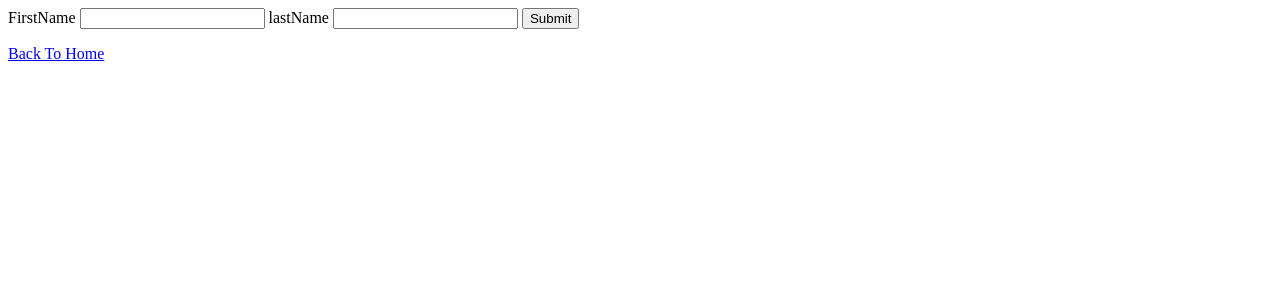
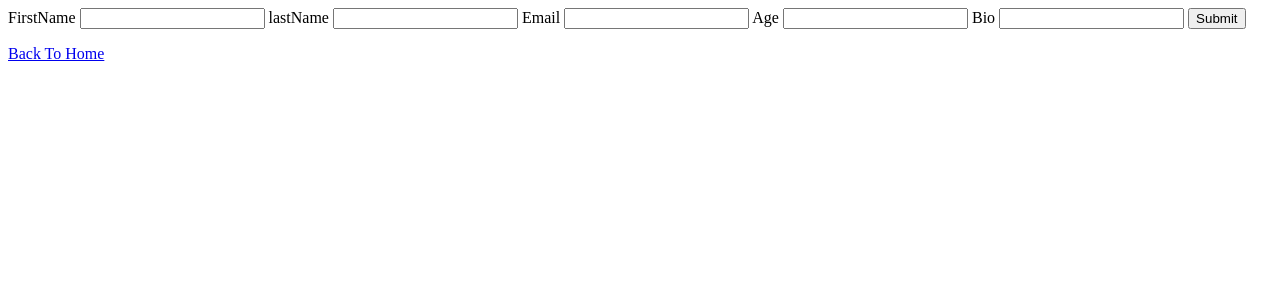
Before and after one commit to sabbir292/Top-Backend, a Node server app: page /create in a window 1280 px wide. Shown: the top 300 px of the page. Run offline with Node 20, Linux system fonts and the light colour scheme.

Commit message:
update and delete email age bio feature-added

```diff
--- a/gettingStarted/10-formValidation/controllers/userController.js
+++ b/gettingStarted/10-formValidation/controllers/userController.js
@@ -1,8 +1,13 @@
+const { use } = require("../routes/userRouter")
 const userStorage = require("../storages/userStorage")
 const {body, validationResult} = require("express-validator")
 
 const alphaErr = "Must only contain letters"
 const lengthErr = "Must be between 1 and 10 characters"
+const emailErr = "Entered is invalid"
+const numErr = "Must only contain Numbers"
+const ageLenthErr = "Must be between 1 and 120"
+const bioLenthErr = "Must be between 1 and 200 characters"
 
 const validateUser = [
     body("firstName").trim()
@@ -11,7 +16,19 @@ const validateUser = [
 
     body("lastName").trim()
     .isAlpha().withMessage(`Last Name ${alphaErr}`)
-    .isLength({min:1, max:10}).withMessage(`Last Name ${lengthErr}`)
+    .isLength({min:1, max:10}).withMessage(`Last Name ${lengthErr}`),
+    body("email").trim()
+    .isEmail().withMessage(`Email ${emailErr}`),
+
+    body("age").trim()
+    .optional({checkFalsy: true})
+    .isNumeric().withMessage(`Age ${numErr}`)
+    .isLength({min:1, max:120}).withMessage(`Age ${ageLenthErr}`),
+
+    body("bio").trim()
+    .optional({checkFalsy: true})
+    .matches(/^[A-Za-z\s]*$/).withMessage(`Bio ${alphaErr}`)
+    .isLength({min:1, max:200}).withMessage(`Bio ${bioLenthErr}`)
 ]
 
 exports.userListGet = (req, res) => {
@@ -24,6 +41,7 @@ exports.userListGet = (req, res) => {
 exports.userCreateGet = (req, res) => {
     res.render('createUser', {title: "Create User"})
 }
+
 exports.userCreatePost = [
     validateUser,
     (req, res) => {
@@ -35,9 +53,45 @@ exports.userCreatePost = [
             })
         }
 
-            const {firstName, lastName} = req.body
-            userStorage.addUser(firstName, lastName)
-            console.log(userStorage.getUsers(), firstName, lastName)
+            const {firstName, lastName, email, age, bio} = req.body
+            userStorage.addUser(firstName, lastName, email, age, bio)
+            console.log(userStorage.getUsers(),)
             res.redirect("/")
 }
 ]
+
+exports.userUpdateGet = (req, res) => {
+    const id = req.params.id
+    const user = userStorage.getUser(id)
+
+    res.render('updateUser', {
+        title: "Update User",
+        user: user,
+    })
+}
+
+exports.userUpdatePost = [
+    validateUser,
+
+    (req, res) => {
+    const errors = validationResult(req)
+    const user = userStorage.getUser(req.params.id)
+    if(!errors.isEmpty()){
+        return res.status(400).render('updateUser',{
+            title: "update Error",
+            user: user,
+            errors: errors.array()
+        })
+    }
+
+    const {firstName, lastName, email, age, bio} = req.body
+    const {id} = req.params
+
+    userStorage.updateUser(id, {firstName, lastName, email, age, bio})
+    res.redirect("/")
+}]
+
+exports.userDeletePost = (req, res) => {
+    userStorage.deleteUser(req.params.id)
+    res.redirect("/")
+}
--- a/gettingStarted/10-formValidation/routes/userRouter.js
+++ b/gettingStarted/10-formValidation/routes/userRouter.js
@@ -6,5 +6,9 @@ userRouter.get("/", userController.userListGet)
 userRouter.get("/create", userController.userCreateGet)
 userRouter.post("/create", userController.userCreatePost)
 
+userRouter.get("/:id/update", userController.userUpdateGet)
+userRouter.post("/:id/update", userController.userUpdatePost)
+
+userRouter.post("/:id/delete", userController.userDeletePost)
 
 module.exports = userRouter;
--- a/gettingStarted/10-formValidation/storages/userStorage.js
+++ b/gettingStarted/10-formValidation/storages/userStorage.js
@@ -12,14 +12,14 @@ class UserStorage{
         return this.storage[id]
     }
 
-    addUser(firstName, lastName){
+    addUser(firstName, lastName, email, age, bio){
         const id = this.id
-        this.storage[id] = {id, firstName, lastName}
+        this.storage[id] = {id, firstName, lastName, email, age, bio}
         this.id ++
     }
 
-    updateUser(id, {firstName, lastName}){
-        this.storage[id] = {id, firstName, lastName}
+    updateUser(id, {firstName, lastName,email, age, bio}){
+        this.storage[id] = {id, firstName, lastName, email, age, bio}
     }
 
     deleteUser(id){
--- a/gettingStarted/10-formValidation/views/createUser.ejs
+++ b/gettingStarted/10-formValidation/views/createUser.ejs
@@ -11,6 +11,13 @@
             <input type="text" name="firstName" id="firstName" required>
             <label for="firstName">lastName</label>
             <input type="text" name="lastName" id="lastName" required>
+            <label for="email">Email</label>
+            <input type="email" name="email" id="email" required>
+            <label for="age">Age</label>
+            <input type="number" name="age" id="age">
+            <label for="bio">Bio</label>
+            <input type="text" name="bio" id="bio">
+
             <button type="submit">Submit</button>
         </form>
         <a href="/">Back To Home</a>
--- a/gettingStarted/10-formValidation/views/index.ejs
+++ b/gettingStarted/10-formValidation/views/index.ejs
@@ -8,8 +8,12 @@
         <%if(locals.users){%>
             <%users.forEach(user => {%>
                 <div>
-                   Id: <%=user.id%>  Name: <%=user.firstName%> <%=user.lastName%>
+                   Id: <%=user.id%>  Name: <%=user.firstName%> <%=user.lastName%> Email: <%=user.email%> Age: <%=user.age%> Bio: <%=user.bio%>
+                   <a href="/<%=user.id%>/update">Update user</a>
                 </div>
+                <form action="/<%=user.id%>/delete" method="post">
+                    <button type="submit" onclick="return confirm('Are you sure you want to delete the user?')">Delete User</button>
+                </form>
             <%})%>
         <%}%>
     </main>
```
Also changed, not shown: gettingStarted/10-formValidation/views/updateUser.ejs (added, +23 -0 lines).
